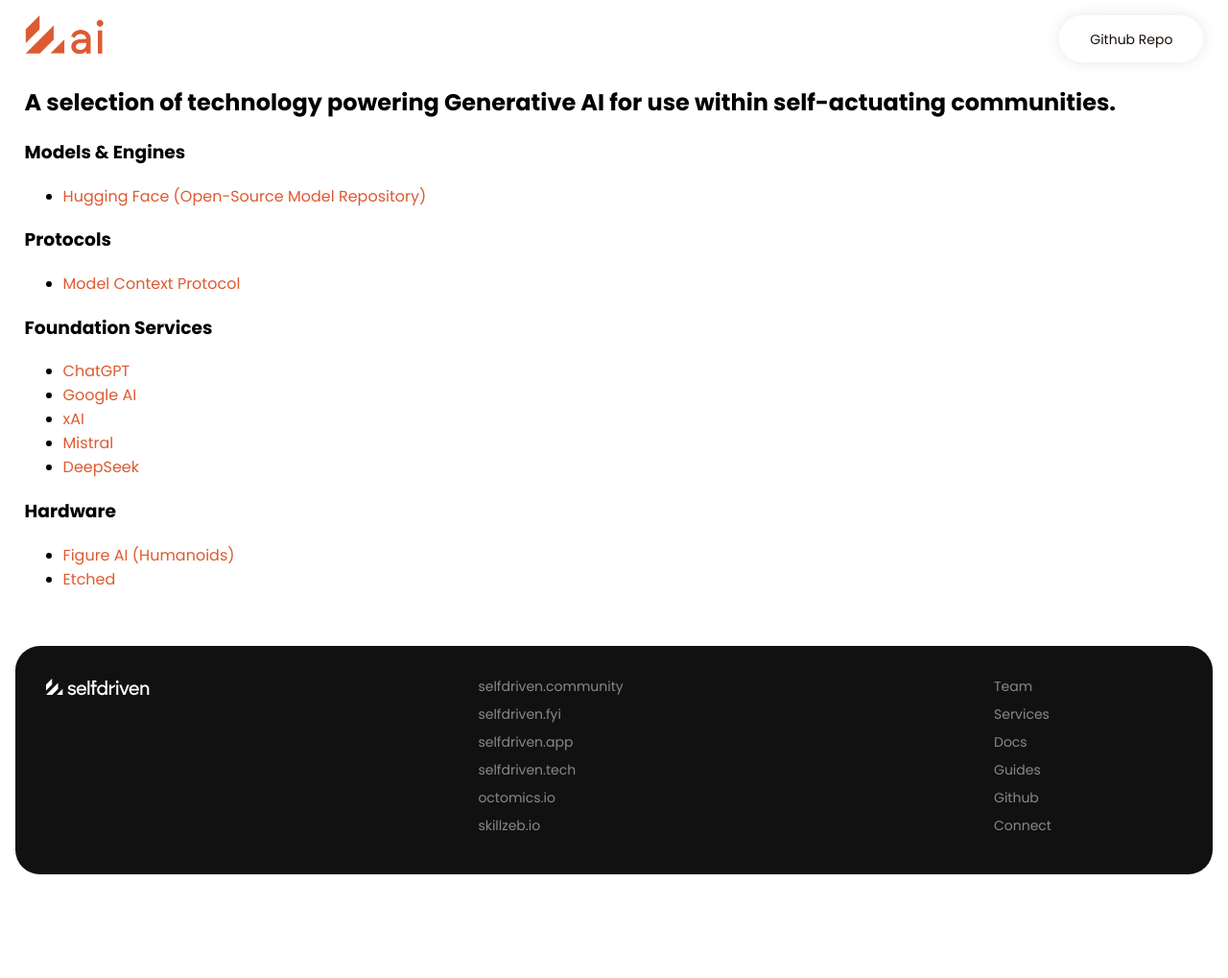
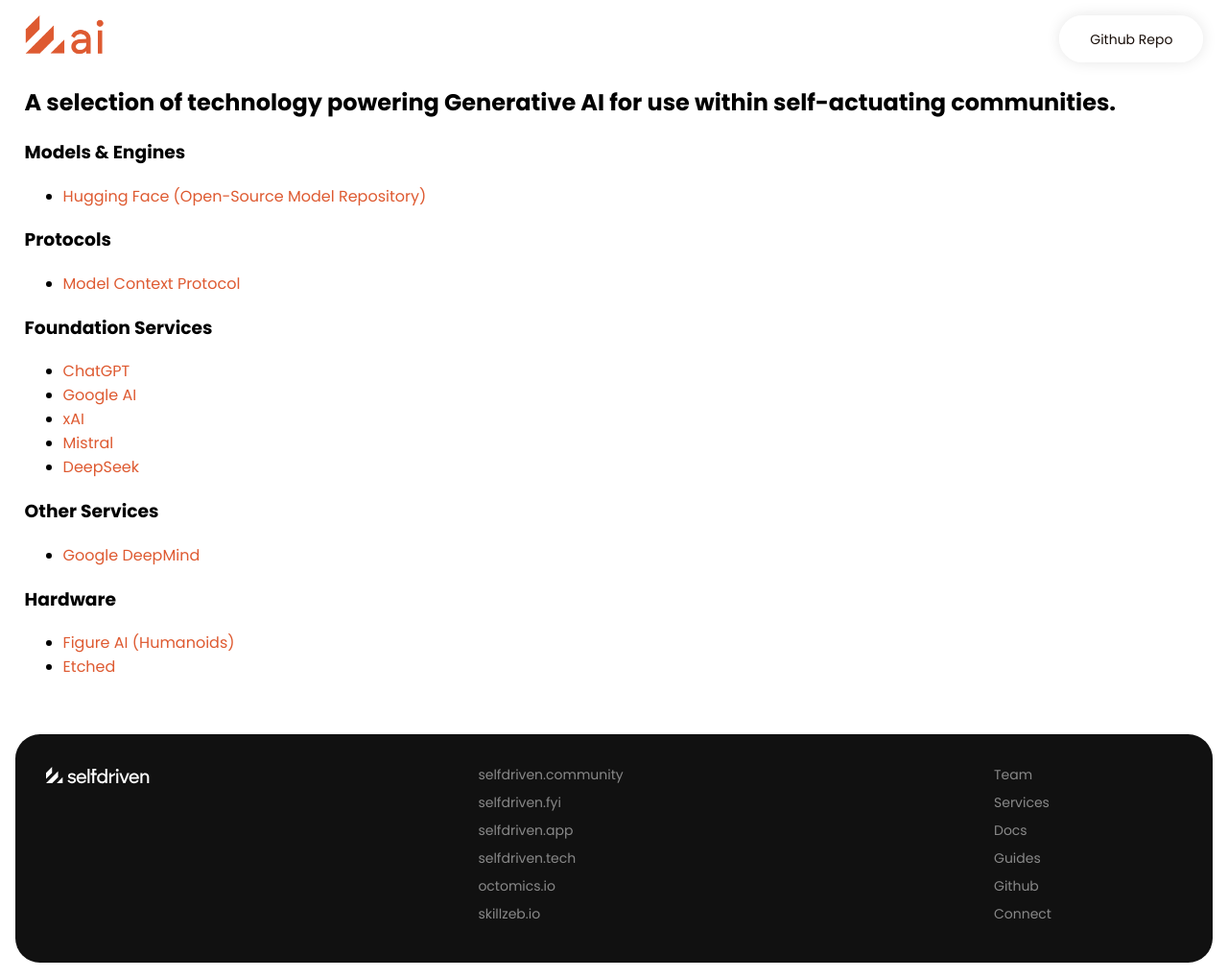
Before and after one commit to selfdriven-foundation/selfdriven-ai, a Jekyll site: the page built from docs/pages/tech.md, in a window 1280 px wide. Shown: the whole page at 96% size. Built offline with Jekyll 4.4.1, drawn with Linux system fonts in a browser that asks for light colours; before the commit the page ends 927 px from its top, so only the background shows below that.

Commit message:
Update tech.md

```diff
--- a/docs/pages/tech.md
+++ b/docs/pages/tech.md
@@ -19,6 +19,9 @@
 - [Mistral](https://mistral.ai)
 - [DeepSeek](https://deepseek.com)
 
+### Other Services
+- [Google DeepMind](https://deepmind.google)
+
 ### Hardware
 - [Figure AI (Humanoids)](https://www.figure.ai/)
 - [Etched](https://www.etched.com/)
```
